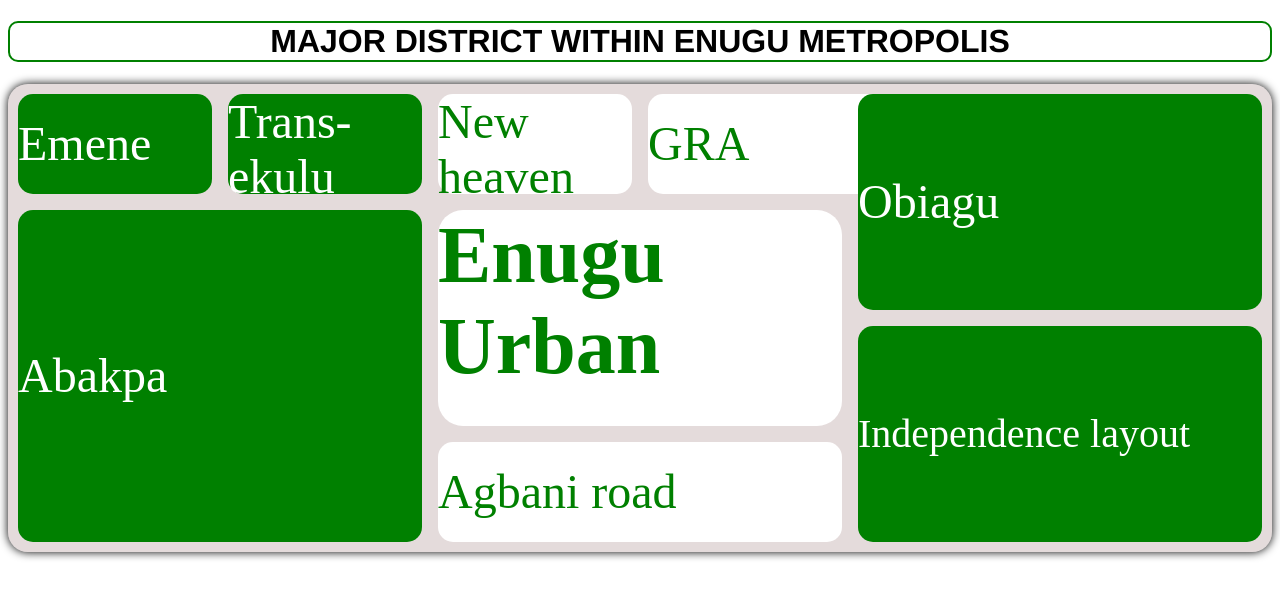
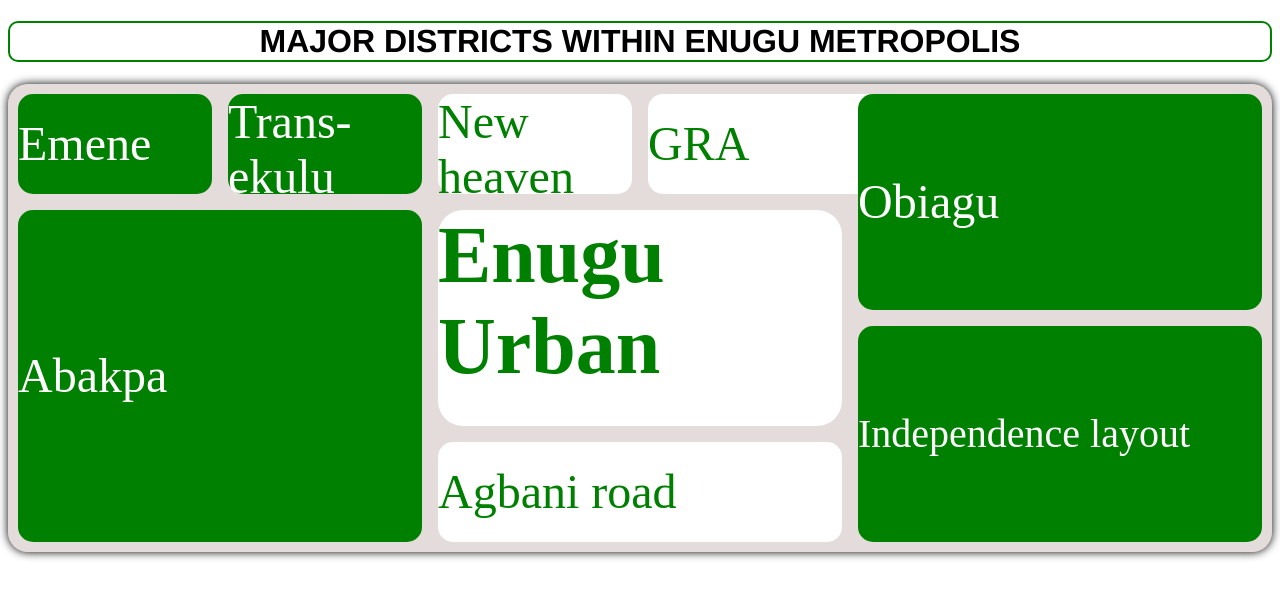
Before and after one commit to AlpheusNwani/Enugu-Urban, a plain HTML site: page index.html in a window 1280 px wide. Drawn offline with Linux system fonts and the light colour scheme.

Commit message:
added correct spelling

```diff
--- a/index.html
+++ b/index.html
@@ -9,7 +9,7 @@
 </head>
 <body>
 
-    <h1>MAJOR DISTRICT WITHIN ENUGU METROPOLIS</h1>
+    <h1>MAJOR DISTRICTS WITHIN ENUGU METROPOLIS</h1>
 
     <div class="metropolis">
         <div>Enugu Urban</div>
```
